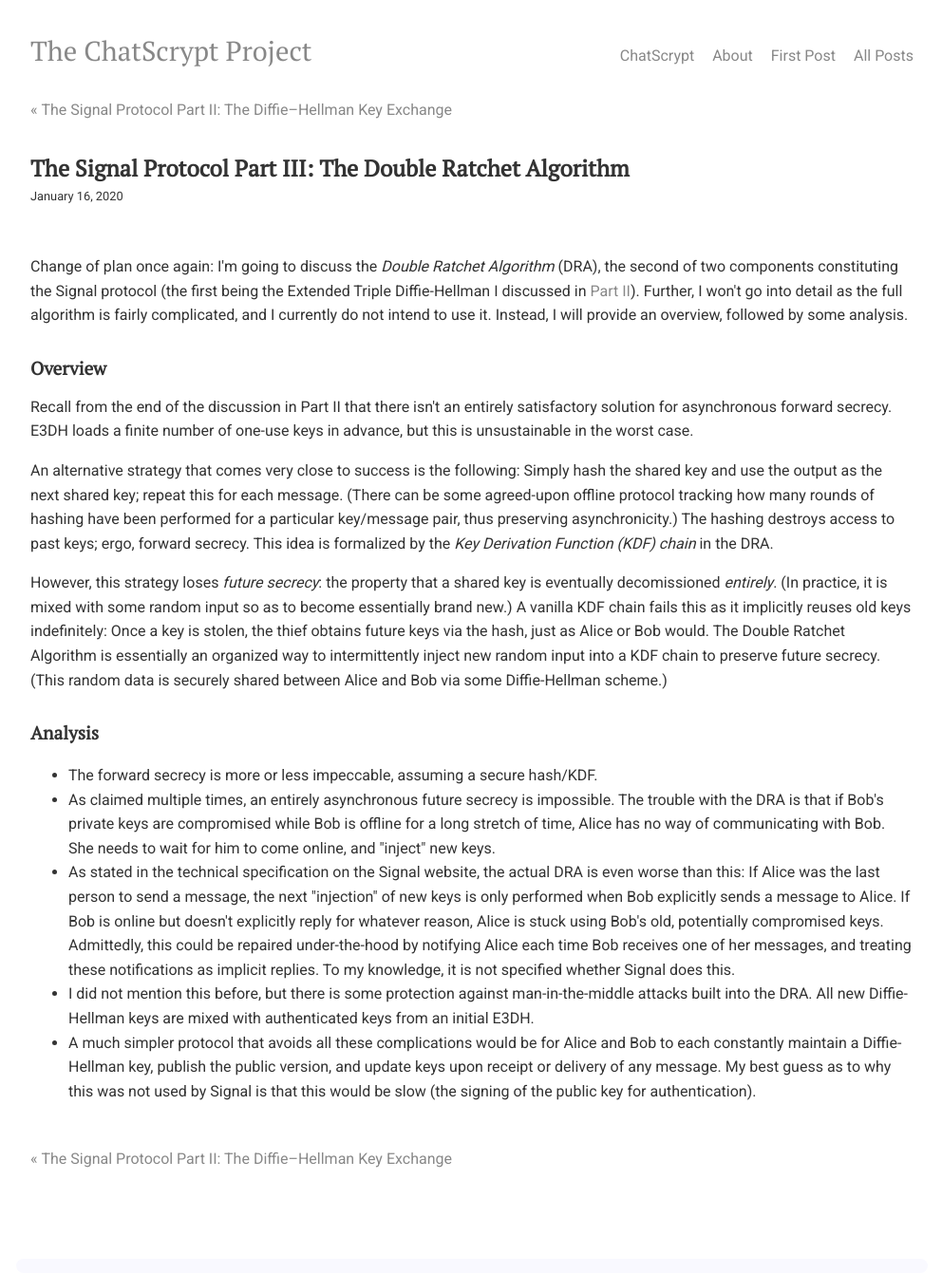
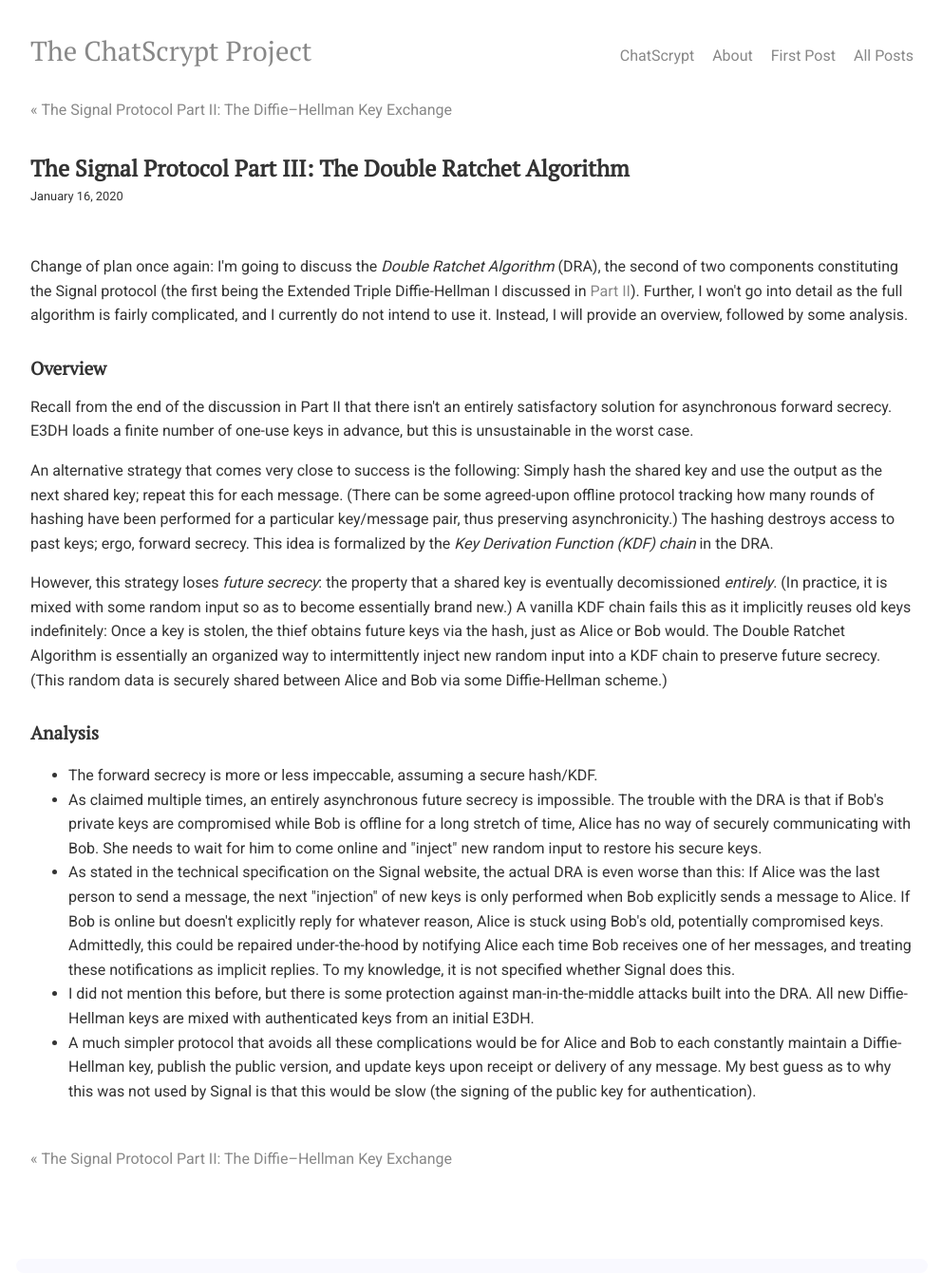
Before and after one commit to chatscrypt/chatscrypt.github.io, a Jekyll site: the page built from _posts/2020-01-16-the-signal-protocol-part-iii-the-double-ratchet-algorithm.html, in a window 1280 px wide. Shown: the whole page at 95% size, without its empty margins (143-1135 px from the left). Built offline with Jekyll 4.4.1, drawn with Linux system fonts in a browser that asks for light colours; comment, search, counter and statistics services are not loaded.

Commit message:
Update 2020-01-16-the-signal-protocol-part-iii-the-double-ratchet-algorithm.html

```diff
--- a/_posts/2020-01-16-the-signal-protocol-part-iii-the-double-ratchet-algorithm.html
+++ b/_posts/2020-01-16-the-signal-protocol-part-iii-the-double-ratchet-algorithm.html
@@ -22,7 +22,7 @@
 <ul>
 <li> The forward secrecy is more or less impeccable, assuming a secure hash/KDF.
 
-<li> As claimed multiple times, an entirely asynchronous future secrecy is impossible. The trouble with the DRA is that if Bob's private keys are compromised while Bob is offline for a long stretch of time, Alice has no way of communicating with Bob. She needs to wait for him to come online, and "inject" new keys.
+<li> As claimed multiple times, an entirely asynchronous future secrecy is impossible. The trouble with the DRA is that if Bob's private keys are compromised while Bob is offline for a long stretch of time, Alice has no way of securely communicating with Bob. She needs to wait for him to come online and "inject" new random input to restore his secure keys.
 
 <li>As stated in the technical specification on the Signal website, the actual DRA is even worse than this: If Alice was the last person to send a message, the next "injection" of new keys is only performed when Bob explicitly sends a message to Alice. If Bob is online but doesn't explicitly reply for whatever reason, Alice is stuck using Bob's old, potentially compromised keys. Admittedly, this could be repaired under-the-hood by notifying Alice each time Bob receives one of her messages, and treating these notifications as implicit replies. To my knowledge, it is not specified whether Signal does this.
 
```
